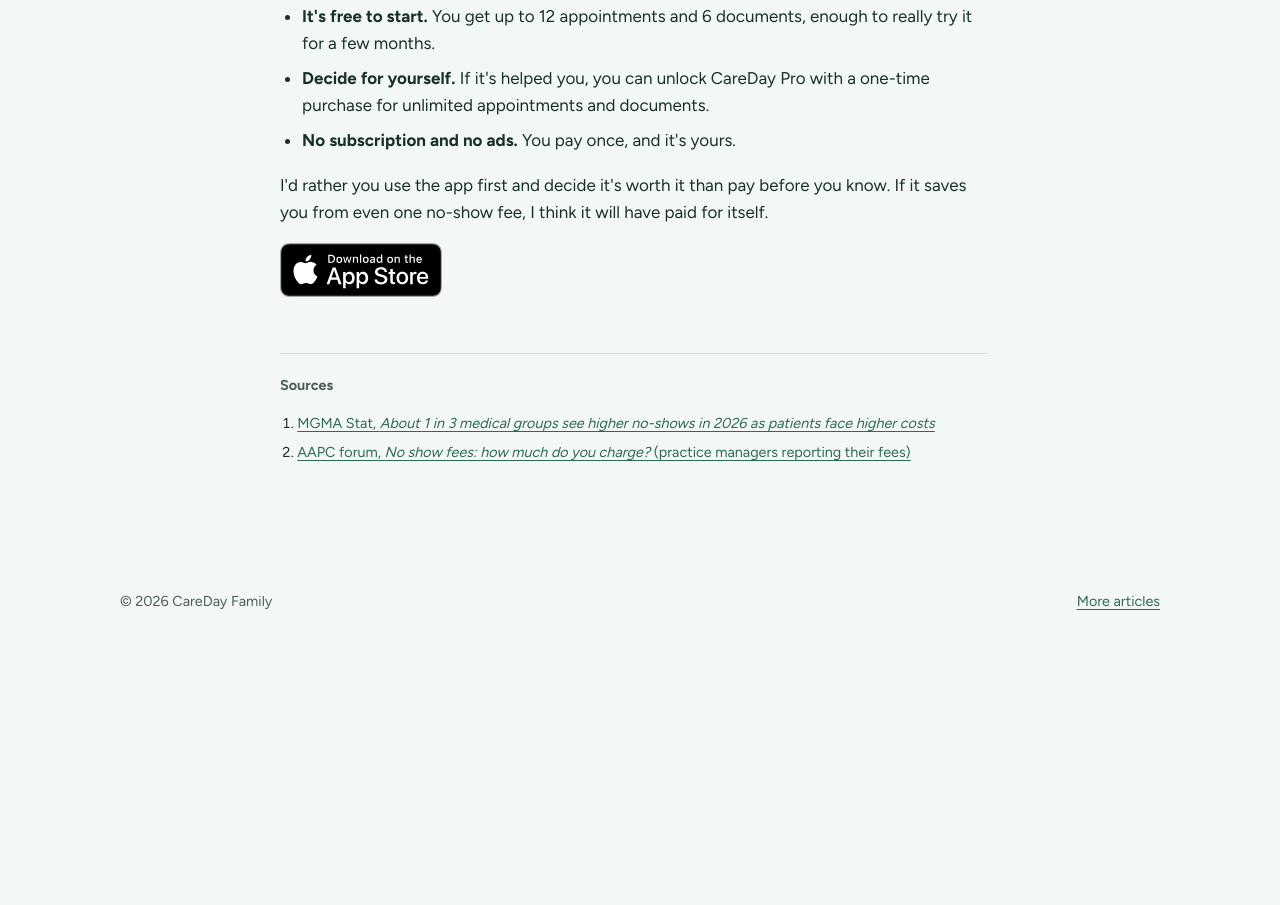
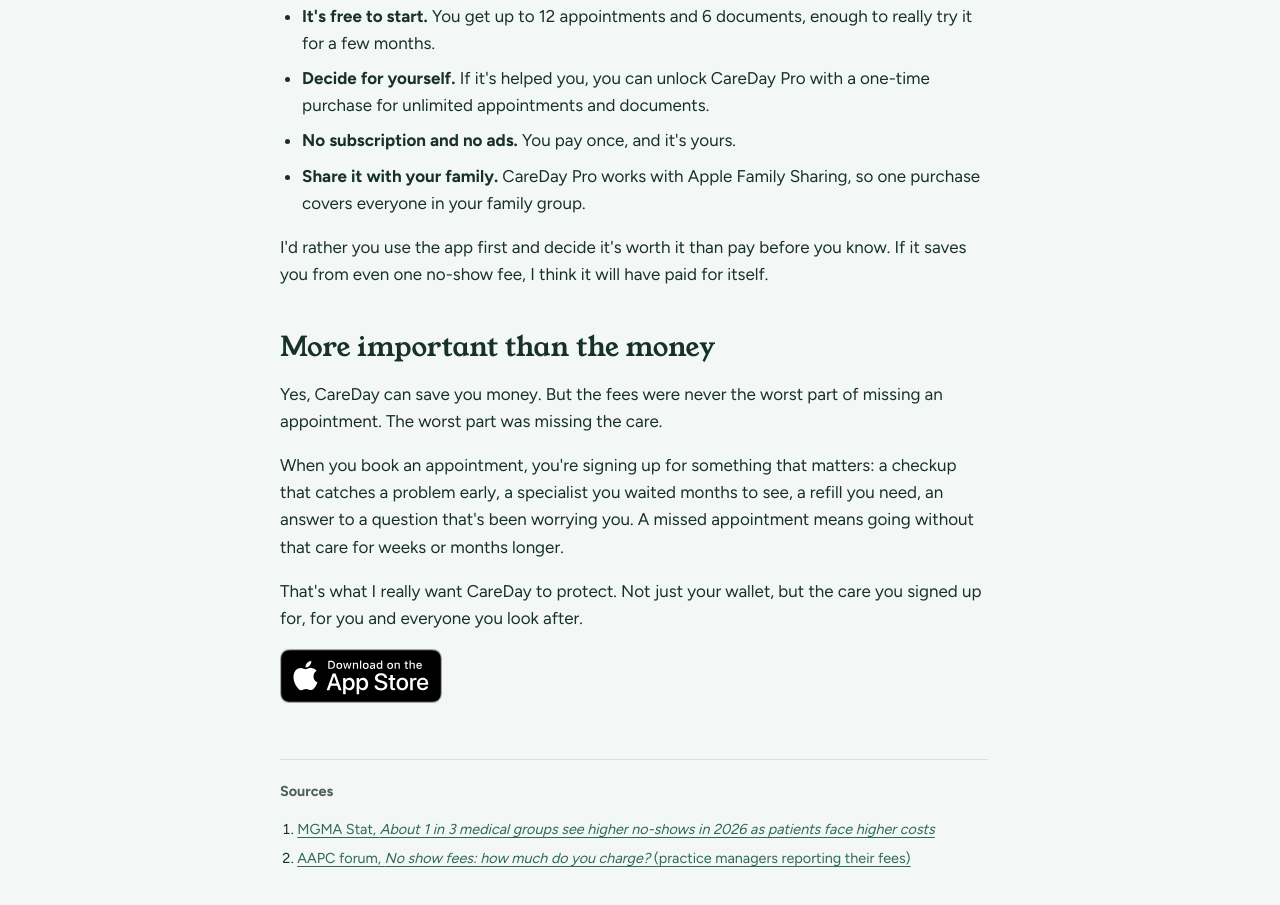
Before and after one commit to deSahagun/caredayfamily-site, a plain HTML site: page blog/no-show-fees.html in a window 1280 px wide. Shown: the part 2798-3703 px from the top of the page. Before the commit the page ends 3443 px from the top, so only its background shows below. Drawn offline with Linux system fonts and the light colour scheme.

Commit message:
No-show article: Family Sharing + care over money
Co-Authored-By: Claude Opus 5.5 <noreply@anthropic.com>

```diff
--- a/blog/no-show-fees.html
+++ b/blog/no-show-fees.html
@@ -100,8 +100,14 @@
         <li><strong>It's free to start.</strong> You get up to 12 appointments and 6 documents, enough to really try it for a few months.</li>
         <li><strong>Decide for yourself.</strong> If it's helped you, you can unlock CareDay Pro with a one-time purchase for unlimited appointments and documents.</li>
         <li><strong>No subscription and no ads.</strong> You pay once, and it's yours.</li>
+        <li><strong>Share it with your family.</strong> CareDay Pro works with Apple Family Sharing, so one purchase covers everyone in your family group.</li>
       </ul>
       <p>I'd rather you use the app first and decide it's worth it than pay before you know. If it saves you from even one no-show fee, I think it will have paid for itself.</p>
+
+      <h2>More important than the money</h2>
+      <p>Yes, CareDay can save you money. But the fees were never the worst part of missing an appointment. The worst part was missing the care.</p>
+      <p>When you book an appointment, you're signing up for something that matters: a checkup that catches a problem early, a specialist you waited months to see, a refill you need, an answer to a question that's been worrying you. A missed appointment means going without that care for weeks or months longer.</p>
+      <p>That's what I really want CareDay to protect. Not just your wallet, but the care you signed up for, for you and everyone you look after.</p>
 
       <p><a class="app-store-badge" href="https://apps.apple.com/us/app/careday-family/id6760533057"><img src="../images/app-store-badge.svg" alt="Download on the App Store" width="162" height="54"></a></p>
 
```
